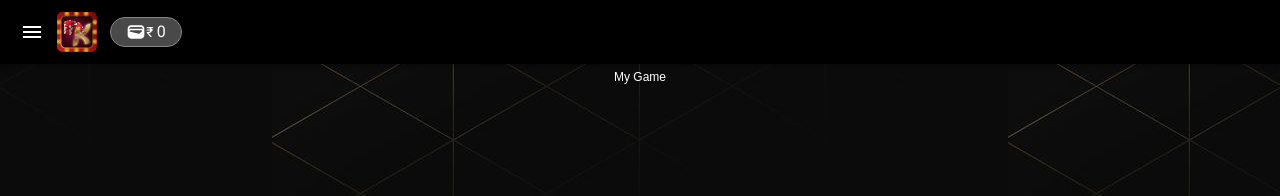
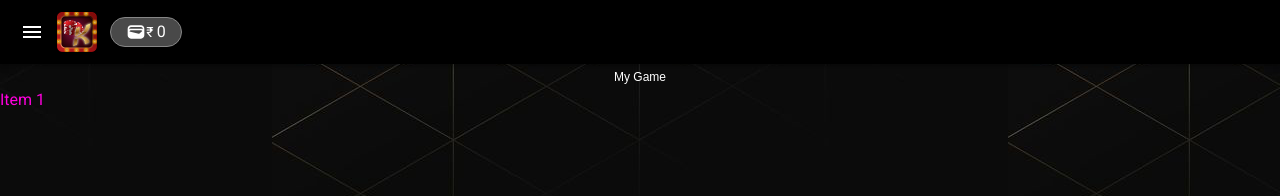
Before and after one commit to cyberspacemedia/kismet, a React (Create React App) app: page /mygame in a window 1280 px wide. Shown: the top 196 px of the page. Built offline with nearby package versions, Linux system fonts and the light colour scheme.

Commit message:
Started my Game

```diff
--- a/src/components/dashboard/Appcomp/Mygame.jsx
+++ b/src/components/dashboard/Appcomp/Mygame.jsx
@@ -1,11 +1,15 @@
 import React from "react";
 import Layout from "../Layout";
 import Typography from "@mui/material/Typography";
+import { Grid } from "@mui/material";
 
 function Mygame() {
     return (
         <Layout>
             <Typography variant="caption"> My Game</Typography>
+            <Grid container>
+                <Grid item>Item 1</Grid>
+            </Grid>
         </Layout>
     );
 }
```
